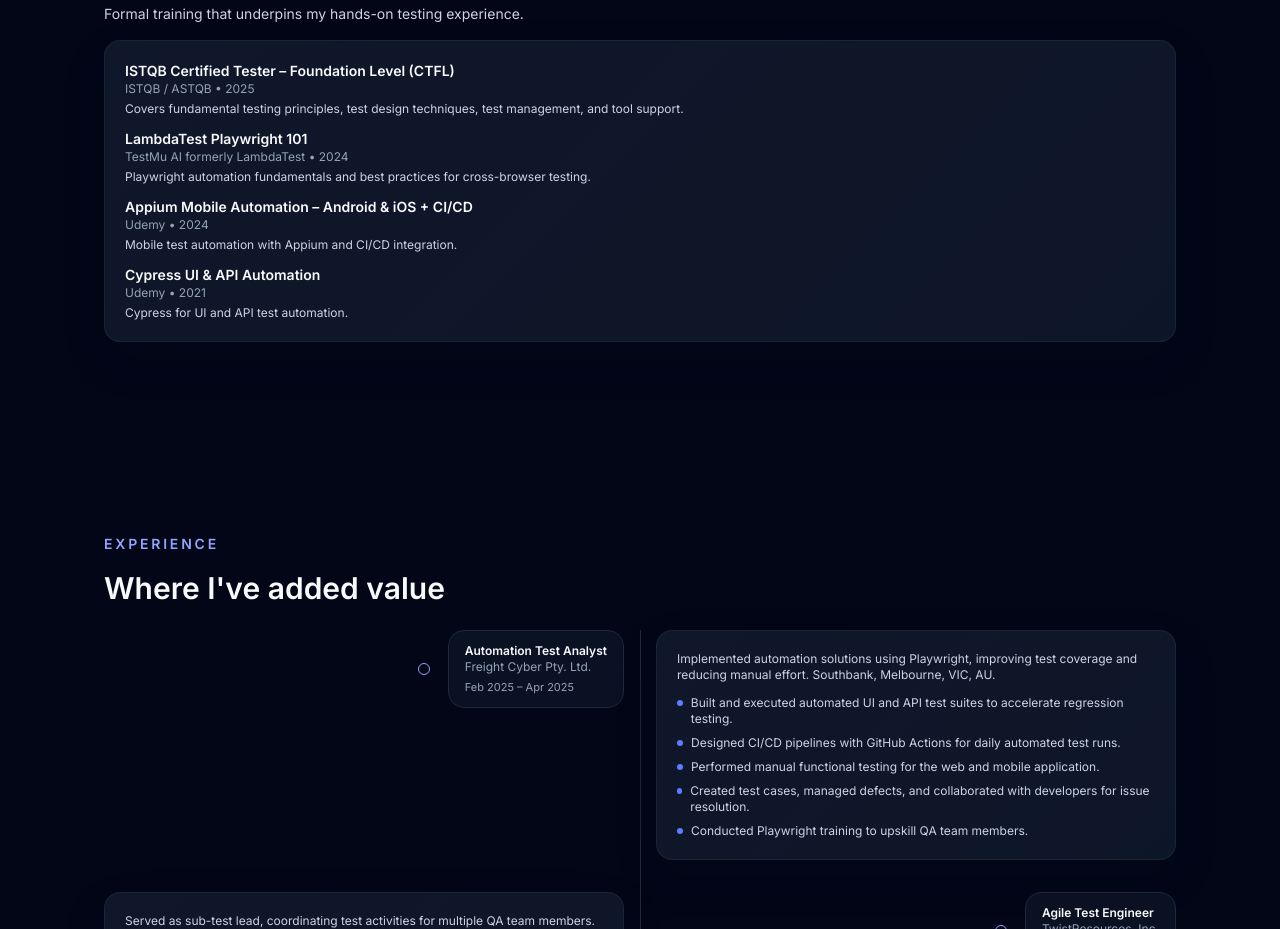
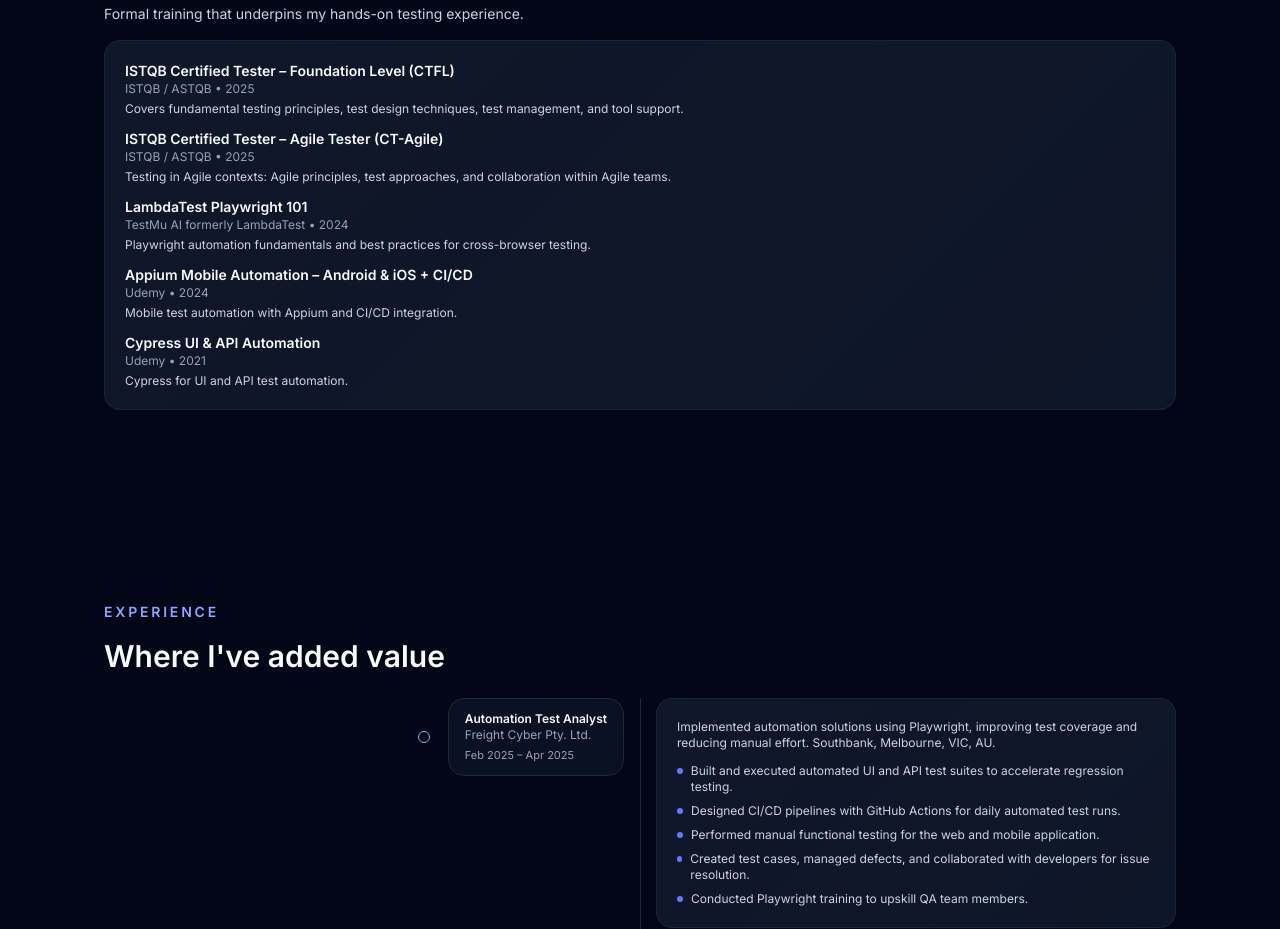
Before and after one commit to markcorderoqa/personalwebsite, a Next.js app: page / in a window 1280 px wide. Shown: the part 1520-2449 px from the top of the page. Built offline with nearby package versions, Linux system fonts and the light colour scheme.

Commit message:
Add certification and page analytics

```diff
--- a/src/app/layout.tsx
+++ b/src/app/layout.tsx
@@ -1,5 +1,6 @@
 import type { Metadata } from "next";
 import { Inter } from "next/font/google";
+import { Analytics } from "@vercel/analytics/react";
 import "./globals.css";
 
 const inter = Inter({
@@ -29,6 +30,7 @@ export default function RootLayout({
           <div className="absolute inset-y-0 right-[-20%] w-[320px] bg-[radial-gradient(circle_at_right,_rgba(251,113,133,0.14),_transparent_60%)]" />
         </div>
         {children}
+        <Analytics />
       </body>
     </html>
   );
--- a/src/app/page.tsx
+++ b/src/app/page.tsx
@@ -34,6 +34,13 @@ const certifications = [
     year: "2025",
     notes:
       "Covers fundamental testing principles, test design techniques, test management, and tool support."
+  },
+  {
+    name: "ISTQB Certified Tester – Agile Tester (CT-Agile)",
+    issuer: "ISTQB / ASTQB",
+    year: "2025",
+    notes:
+      "Testing in Agile contexts: Agile principles, test approaches, and collaboration within Agile teams."
   },
   {
     name: "LambdaTest Playwright 101",
```
Also changed, not shown: package.json (+4 -3 lines), 1 other file (tests, documents, lock files or other folders).
